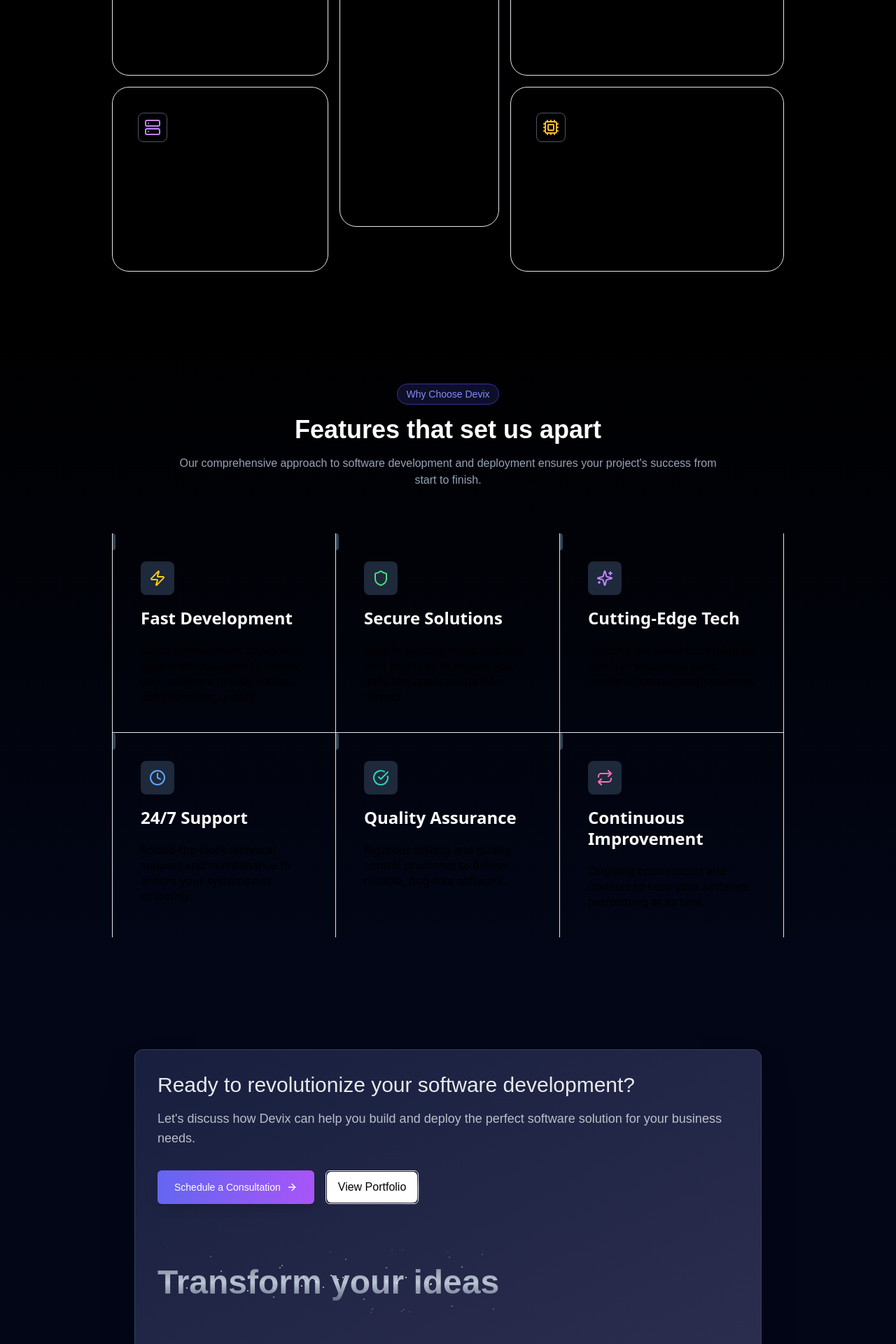
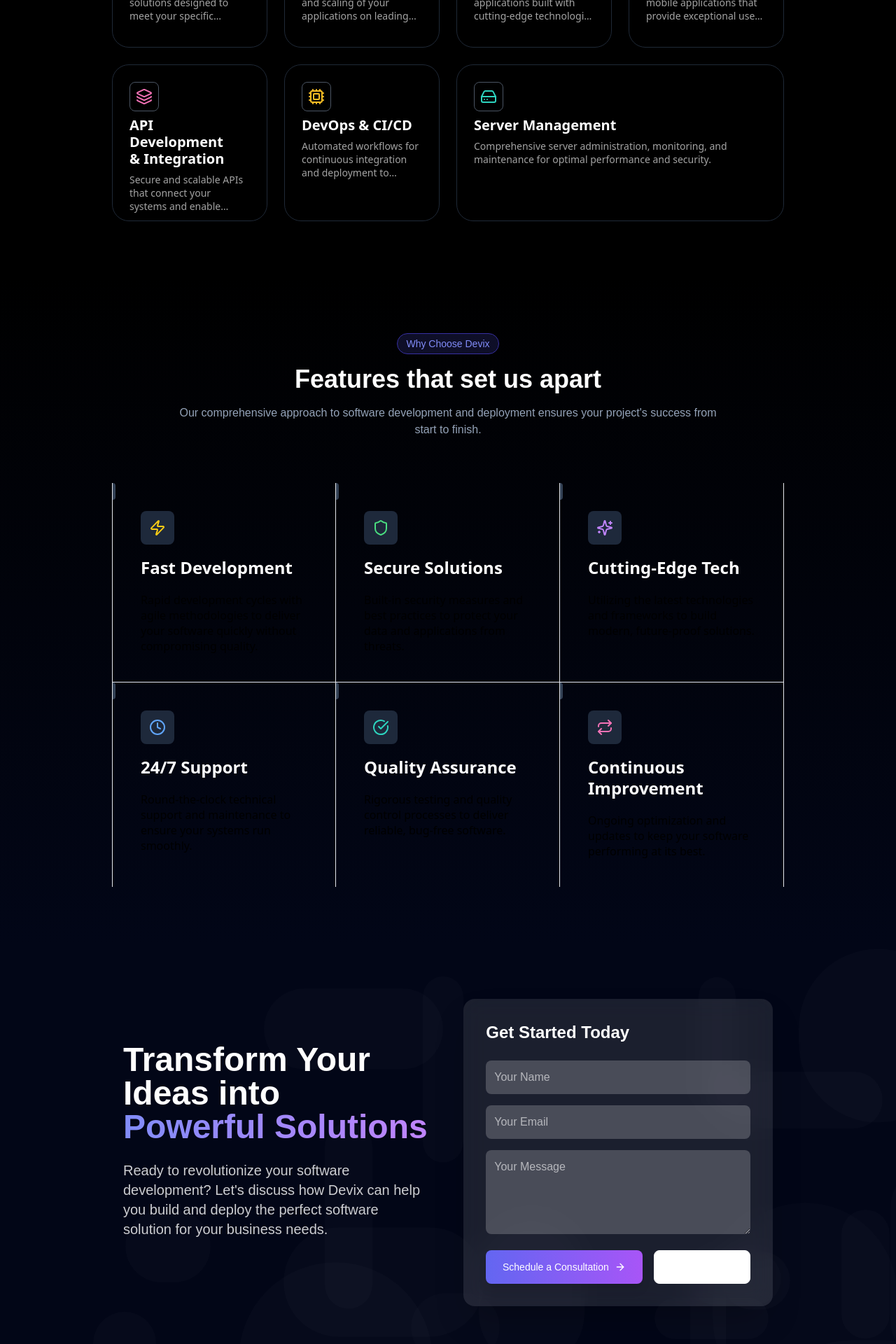
Before and after one commit to arp1tk/devix, a Next.js app: page / in a window 1280 px wide. Shown: the part 1420-3340 px from the top of the page at 70% size. Built offline with nearby package versions, Linux system fonts and the light colour scheme.

Commit message:
services add

```diff
--- a/app/components/cta.tsx
+++ b/app/components/cta.tsx
@@ -1,44 +1,104 @@
 "use client"
+
 import { Button } from "./ui/button"
 import { ArrowRight } from "lucide-react"
-import { TextRevealCard, TextRevealCardDescription, TextRevealCardTitle } from "./ui/text-reveal"
-import {HoverBorderGradient} from "./ui/hover-border-gradient"
+import { motion } from "framer-motion"
+
 export default function CTA() {
   return (
-
-    <section id="contact" className="py-20 relative bg-slate-950 overflow-hidden">
-
+    <section
+      id="contact"
+      className="px-40 relative bg-slate-950 py-20 overflow-hidden"
+    >
+      {/* Animated background elements */}
+      <div className="absolute inset-0 overflow-hidden">
+        {[...Array(20)].map((_, i) => (
+          <motion.div
+            key={i}
+            className="absolute bg-white/5 rounded-full"
+            style={{
+              width: Math.random() * 300 + 50,
+              height: Math.random() * 300 + 50,
+              top: `${Math.random() * 100}%`,
+              left: `${Math.random() * 100}%`,
+            }}
+            animate={{
+              y: [0, Math.random() * 100 - 50],
+              opacity: [0.1, 0.3, 0.1],
+            }}
+            transition={{
+              duration: Math.random() * 10 + 10,
+              repeat: Number.POSITIVE_INFINITY,
+              ease: "easeInOut",
+            }}
+          />
+        ))}
+      </div>
 
       <div className="container mx-auto px-4 relative z-20">
-        <TextRevealCard
-          text="Transform your ideas"
-          revealText="into powerful solutions"
-          className="mx-auto max-w-4xl shadow-2xl"
+        <div className="flex flex-col lg:flex-row items-center justify-between gap-12">
+          <div className="lg:w-1/2">
+            <motion.h2
+              className="text-4xl md:text-5xl font-bold mb-6 text-white leading-tight"
+              initial={{ opacity: 0, y: 20 }}
+              animate={{ opacity: 1, y: 0 }}
+              transition={{ duration: 0.6 }}
             >
-          <TextRevealCardTitle className="text-2xl md:text-3xl mb-4 text-white/90">
-            Ready to revolutionize your software development?
-          </TextRevealCardTitle>
-          <TextRevealCardDescription className="text-lg mb-8 text-white/70">
-            Let's discuss how Devix can help you build and deploy the perfect software solution for your business needs.
-          </TextRevealCardDescription>
+              Transform Your Ideas into{" "}
+              <span className="bg-gradient-to-r from-indigo-400 to-purple-400 bg-clip-text text-transparent">
+                Powerful Solutions
+              </span>
+            </motion.h2>
+            <motion.p
+              className="text-xl mb-8 text-white/80"
+              initial={{ opacity: 0, y: 20 }}
+              animate={{ opacity: 1, y: 0 }}
+              transition={{ duration: 0.6, delay: 0.2 }}
+            >
+              Ready to revolutionize your software development? Let's discuss how Devix can help you build and deploy
+              the perfect software solution for your business needs.
+            </motion.p>
+          </div>
 
-          <div className="flex flex-col sm:flex-row gap-4 mt-8">
-            <Button className="bg-gradient-to-r from-indigo-500 to-purple-500 text-white hover:from-indigo-600 hover:to-purple-600 h-12 px-6 transition-all duration-300 transform hover:scale-105 shadow-lg">
+          <motion.div
+            className="lg:w-1/2 bg-white/10 backdrop-blur-lg rounded-2xl p-8 shadow-2xl"
+            initial={{ opacity: 0, scale: 0.9 }}
+            animate={{ opacity: 1, scale: 1 }}
+            transition={{ duration: 0.6, delay: 0.4 }}
+          >
+            <h3 className="text-2xl font-semibold mb-6 text-white">Get Started Today</h3>
+            <form className="space-y-4">
+              <input
+                type="text"
+                placeholder="Your Name"
+                className="w-full p-3 rounded-lg bg-white/20 text-white placeholder-white/60 focus:outline-none focus:ring-2 focus:ring-purple-400"
+              />
+              <input
+                type="email"
+                placeholder="Your Email"
+                className="w-full p-3 rounded-lg bg-white/20 text-white placeholder-white/60 focus:outline-none focus:ring-2 focus:ring-purple-400"
+              />
+              <textarea
+                placeholder="Your Message"
+                rows={4}
+                className="w-full p-3 rounded-lg bg-white/20 text-white placeholder-white/60 focus:outline-none focus:ring-2 focus:ring-purple-400"
+              ></textarea>
+              <div className="flex flex-col sm:flex-row gap-4">
+                <Button className="flex-1 bg-gradient-to-r from-indigo-500 to-purple-500 text-white hover:from-indigo-600 hover:to-purple-600 h-12 px-6 rounded-lg transition-all duration-300 transform hover:scale-105 shadow-lg">
                   Schedule a Consultation
                   <ArrowRight className="ml-2 h-4 w-4" />
                 </Button>
-             <HoverBorderGradient
-                         containerClassName="rounded-md"
-                         as="button"
-                         className="dark:bg-black bg-white h-11 text-black dark:text-white flex items-center space-x-2">
-                        {/* <Button variant="outline" className="border-slate-700 text-white hover:bg-slate-800 h-12 px-6"> */}
+                <Button
+                  variant="outline"
+                  className="flex-1 border-white text-white hover:bg-white/10 h-12 px-6 rounded-lg"
+                >
                   View Portfolio
-                        {/* </Button> */}
-                        </HoverBorderGradient>
+                </Button>
               </div>
-        </TextRevealCard>
+            </form>
+          </motion.div>
+        </div>
       </div>
     </section>
-
   )
 }
--- a/app/components/services.tsx
+++ b/app/components/services.tsx
@@ -1,9 +1,12 @@
-"use client";
+"use client"
 
-import { Code, Server, Database, Globe, Layers, Cpu } from "lucide-react";
-import { GlowingEffect } from "./ui/glowing-effect";
+import type React from "react"
+
+import { Code, Server, Globe, Layers, Cpu, Smartphone, HardDrive } from "lucide-react"
+import { GlowingEffect } from "./ui/glowing-effect"
 
 export default function Services() {
+  // Replace the services array with this standardized version
   const services = [
     {
       icon: <Code className="h-6 w-6 text-indigo-400" />,
@@ -15,12 +18,15 @@ export default function Services() {
       title: "Cloud Deployment",
       description: "Seamless deployment and scaling of your applications on leading cloud platforms.",
     },
-
     {
       icon: <Globe className="h-6 w-6 text-blue-400" />,
       title: "Web Application Development",
-      description: "Modern, responsive web applications built with cutting-edge technologies, delivering high performance, scalability, and security. Our solutions are designed for seamless user experiences, optimized efficiency, and future-ready adaptability across all devices and platforms. 🚀",
-      extraHeight: true, // Flag for extra height
+      description: "Modern, responsive web applications built with cutting-edge technologies for optimal performance.",
+    },
+    {
+      icon: <Smartphone className="h-6 w-6 text-green-400" />,
+      title: "App Development",
+      description: "Native and cross-platform mobile applications that provide exceptional user experiences.",
     },
     {
       icon: <Layers className="h-6 w-6 text-pink-400" />,
@@ -30,31 +36,41 @@ export default function Services() {
     {
       icon: <Cpu className="h-6 w-6 text-amber-400" />,
       title: "DevOps & CI/CD",
-      description: "Automated workflows for continuous integration and deployment to accelerate your development cycle.",
+      description:
+        "Automated workflows for continuous integration and deployment to accelerate your development cycle.",
     },
-  ];
+    {
+      icon: <HardDrive className="h-6 w-6 text-teal-400" />,
+      title: "Server Management",
+      description:
+        "Comprehensive server administration, monitoring, and maintenance for optimal performance and security.",
+    },
+  ]
 
   // Grid area definitions for the services
   const gridAreas = [
-    "md:[grid-area:1/1/2/7] xl:[grid-area:1/1/2/5]",
-    "md:[grid-area:1/7/2/13] xl:[grid-area:2/1/3/5]",
-    "md:[grid-area:2/1/3/7] xl:[grid-area:1/5/3/8]",
-    "md:[grid-area:2/7/3/13] xl:[grid-area:1/8/2/13]",
-    "md:[grid-area:3/1/4/7] xl:[grid-area:2/8/3/13]",
-    "md:[grid-area:3/7/4/13] xl:[grid-area:2/5/3/8]",
-  ];
+    "md:[grid-area:1/1/2/7] xl:[grid-area:1/1/2/4]",
+    "md:[grid-area:1/7/2/13] xl:[grid-area:1/4/2/7]",
+    "md:[grid-area:2/1/3/7] xl:[grid-area:1/7/2/10]",
+    "md:[grid-area:2/7/3/13] xl:[grid-area:1/10/2/13]",
+    "md:[grid-area:3/1/4/7] xl:[grid-area:2/1/3/4]",
+    "md:[grid-area:3/7/4/13] xl:[grid-area:2/4/3/7]",
+    "md:[grid-area:4/1/5/13] xl:[grid-area:2/7/3/13]",
+  ]
 
   return (
     <section id="services" className="py-20 bg-black sm:px-16 lg:px-40">
       <div className="text-center max-w-3xl mx-auto mb-16">
-        <h2 className="text-3xl md:text-4xl font-bold mb-4">Our Services</h2>
+        <h2 className="text-3xl md:text-4xl font-bold mb-4 bg-gradient-to-r from-indigo-400 via-purple-400 to-pink-400 bg-clip-text text-transparent">
+          Our Services
+        </h2>
         <p className="text-slate-400">
           We provide end-to-end software development and deployment services to help businesses transform their ideas
           into reality.
         </p>
       </div>
 
-      <ul className="grid grid-cols-1 sm:grid-cols-2 grid-rows-none gap-4 md:grid-cols-12 md:grid-rows-3 lg:gap-4 xl:max-h-[34rem] xl:grid-rows-2">
+      <ul className="grid grid-cols-1 sm:grid-cols-2 grid-rows-none gap-4 md:grid-cols-12 md:grid-rows-4 lg:gap-6 xl:grid-rows-2">
         {services.map((service, index) => (
           <ServiceItem
             key={index}
@@ -62,52 +78,37 @@ export default function Services() {
             icon={service.icon}
             title={service.title}
             description={service.description}
-            extraHeight={service.extraHeight}
           />
         ))}
       </ul>
     </section>
-  );
+  )
 }
 
+// Update the ServiceItemProps interface to remove extraHeight
 interface ServiceItemProps {
-  area: string;
-  icon: React.ReactNode;
-  title: string;
-  description: React.ReactNode;
-  extraHeight?: boolean;
+  area: string
+  icon: React.ReactNode
+  title: string
+  description: React.ReactNode
 }
 
-const ServiceItem = ({ area, icon, title, description, extraHeight }: ServiceItemProps) => {
+// Update the ServiceItem component to have fixed height and reduced spacing
+const ServiceItem = ({ area, icon, title, description }: ServiceItemProps) => {
   return (
-    <li className={`${extraHeight ? 'max-h-[30rem]' : 'min-h-[14rem]'} list-none ${area}`}>
-      <div className="relative h-full rounded-2.5xl border p-2 md:rounded-3xl md:p-3">
-        <GlowingEffect
-          spread={40}
-          glow={true}
-          disabled={false}
-          proximity={64}
-          inactiveZone={0.01}
-        />
-        <div className="relative flex h-full flex-col justify-between gap-6 overflow-hidden rounded-xl border-0.75 p-6 dark:shadow-[0px_0px_27px_0px_#2D2D2D] md:p-6">
-          <div className="relative flex flex-1 flex-col justify-between gap-3">
-            <div className="w-fit rounded-lg border border-gray-600 p-2">
-              {icon}
-            </div>
-            <div className="space-y-3">
-              <h3 className="pt-0.5 text-xl/[1.375rem] font-semibold font-sans -tracking-4 md:text-2xl/[1.875rem] text-balance text-black dark:text-white">
-                {title}
-              </h3>
-              <h2
-                className="[&_b]:md:font-semibold [&_strong]:md:font-semibold font-sans text-sm/[1.125rem]
-              md:text-base/[1.375rem] text-black dark:text-neutral-400"
-              >
-                {description}
-              </h2>
-            </div>
+    <li className={`h-[14rem] list-none ${area} transition-transform duration-300 hover:scale-[1.02]`}>
+      <div className="relative h-full rounded-2.5xl border border-gray-800 p-1 md:rounded-3xl md:p-2 backdrop-blur-sm bg-black/40">
+        <GlowingEffect spread={40} glow={true} disabled={false} proximity={64} inactiveZone={0.01} />
+        <div className="relative flex h-full flex-col overflow-hidden rounded-xl border-0.75 p-4 dark:shadow-[0px_0px_27px_0px_#2D2D2D]">
+          <div className="relative flex flex-col gap-2">
+            <div className="w-fit rounded-lg border border-gray-600 p-2 bg-black/60">{icon}</div>
+            <h3 className="text-lg/[1.2rem] font-semibold font-sans -tracking-4 md:text-xl/[1.5rem] text-balance text-white">
+              {title}
+            </h3>
+            <p className="font-sans text-xs/[1rem] md:text-sm/[1.2rem] text-neutral-400 line-clamp-3">{description}</p>
           </div>
         </div>
       </div>
     </li>
-  );
+  )
 }
```
Lines whose indentation alone changed are shown as unchanged.
